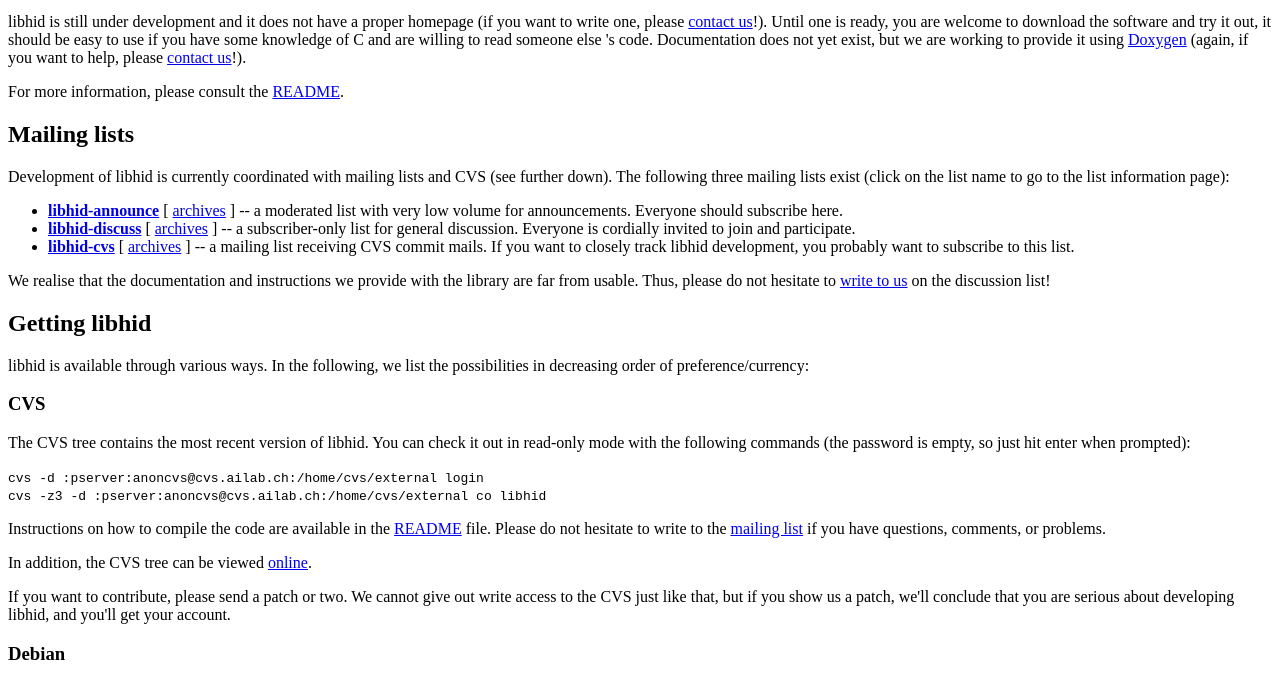
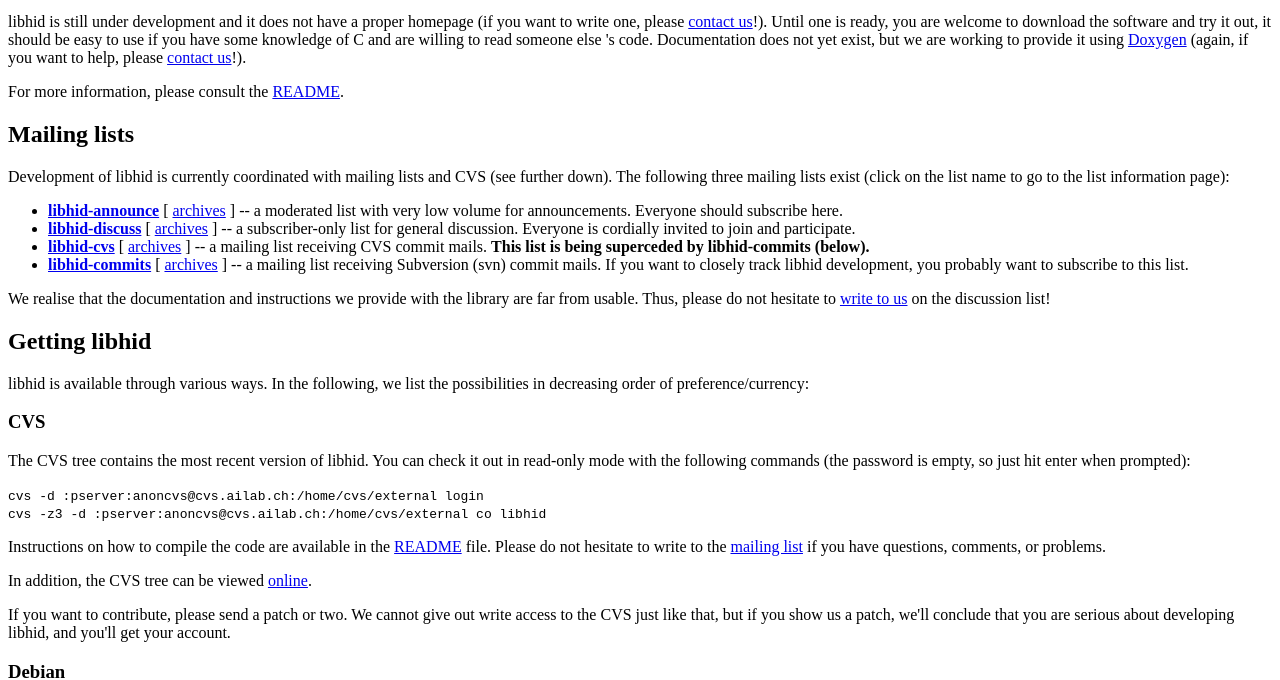
Before and after one commit to chad3814/libhid, a plain HTML site: page doc/www/index.html in a window 1280 px wide. Shown: the part 119-799 px from the top of the page. Drawn offline with Linux system fonts and the light colour scheme.

Commit message:
Subsume commit mailing list with subversion.

```diff
--- a/doc/www/index.html
+++ b/doc/www/index.html
@@ -61,7 +61,14 @@ participate.</li>
 target="_blank"><strong>libhid-cvs</strong></a> [ <a
 href="http://lists.ailab.ch/pipermail/libhid-cvs/"
 target="_blank">archives</a> ] -- a mailing list receiving
-CVS commit mails. If you want to closely track libhid development, you
+CVS commit mails. <strong>This list is being superceded by libhid-commits
+(below).</strong></li>
+
+<li><a href="http://lists.alioth.debian.org/mailman/listinfo/libhid-commits"
+target="_blank"><strong>libhid-commits</strong></a> [ <a
+href="http://lists.alioth.debian.org/pipermail/libhid-commits/"
+target="_blank">archives</a> ] -- a mailing list receiving
+Subversion (svn) commit mails. If you want to closely track libhid development, you
 probably want to subscribe to this list.</li>
 
 </ul>
@@ -215,7 +222,7 @@ src="http://www.w3.org/Icons/valid-xhtml11" alt="Valid XHTML 1.1!" height="31"
 width="88" /></a></p>
 
 <pre>
-$Id: index.html,v 1.12 2004/09/22 02:26:41 clepple Exp $
+$Id$
 </pre>
 
 </body>
```
